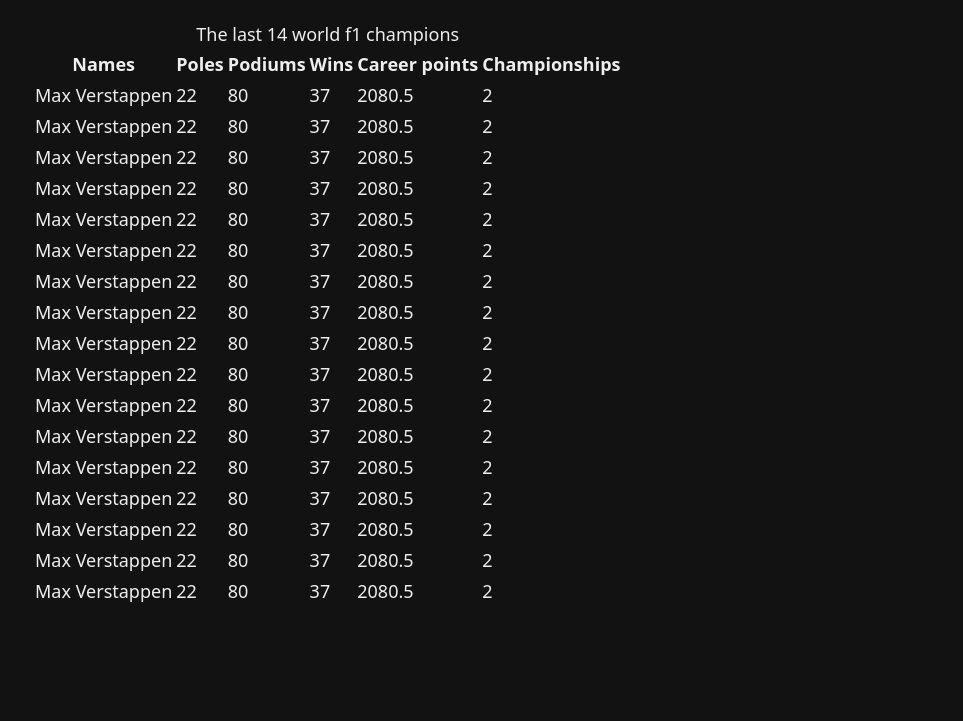
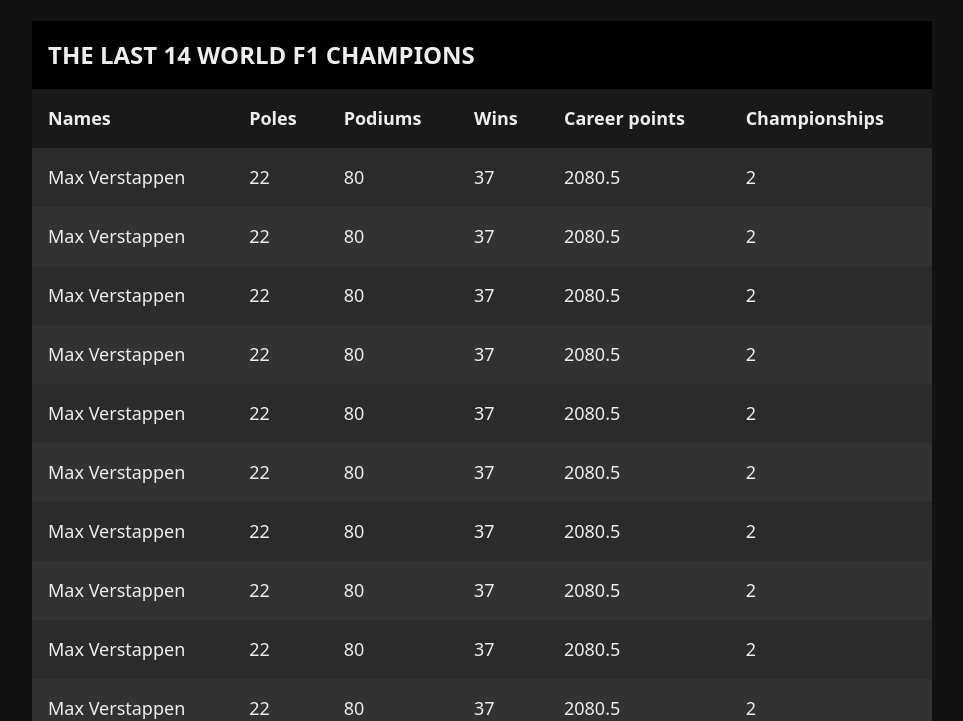
Before and after one commit to kaz9112/rando-practice, a plain HTML site: page index.html in a window 1280 px wide. Shown: the part 81-802 px from the top of the page, without its empty margins (158-1121 px from the left). Drawn offline with Linux system fonts and the light colour scheme.

Commit message:
more css styling, shading on nth of type 2n

```diff
--- a/style.css
+++ b/style.css
@@ -10,6 +10,35 @@
 }
 
 .wrapper {
-  width: min(900px, 100% - 3rem);
+  width: min(900px, 100%);
   margin-inline: auto;
 }
+
+table {
+  border-collapse: collapse ;
+  background-color: #323232;
+  width: 100%;
+}
+
+caption, th, td {
+  padding: 1rem;
+}
+
+caption, th {
+  text-align: left;
+}
+
+caption {
+  background: rgb(0, 0 ,0);
+  font-size: 1.5rem;
+  font-weight: 700;
+  text-transform: uppercase;
+}
+
+th {
+  background: rgba(0,0,0, 0.5)
+}
+
+tr:nth-of-type(2n) {
+  background: rgba(0,0,0, 0.15)
+}
```
